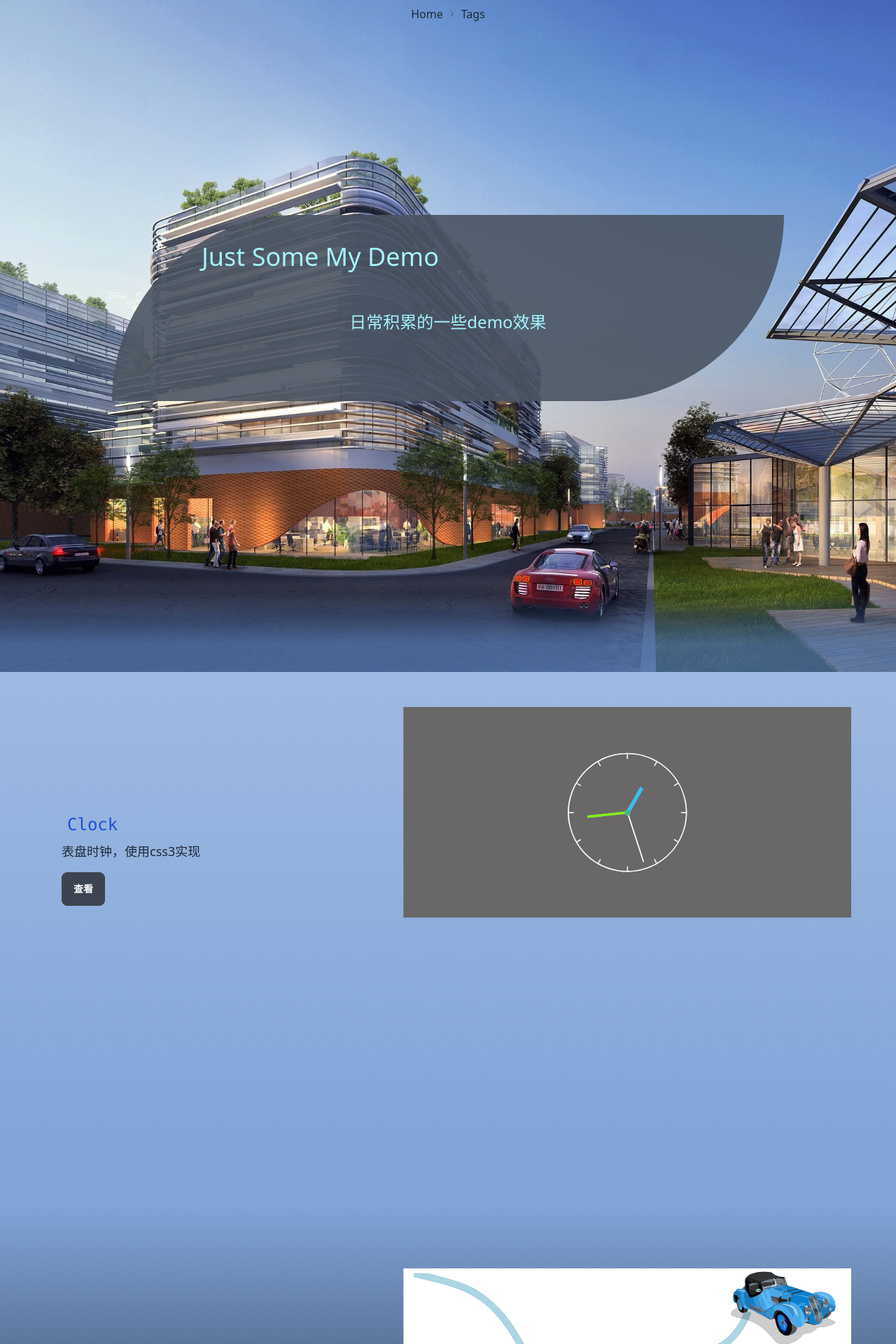
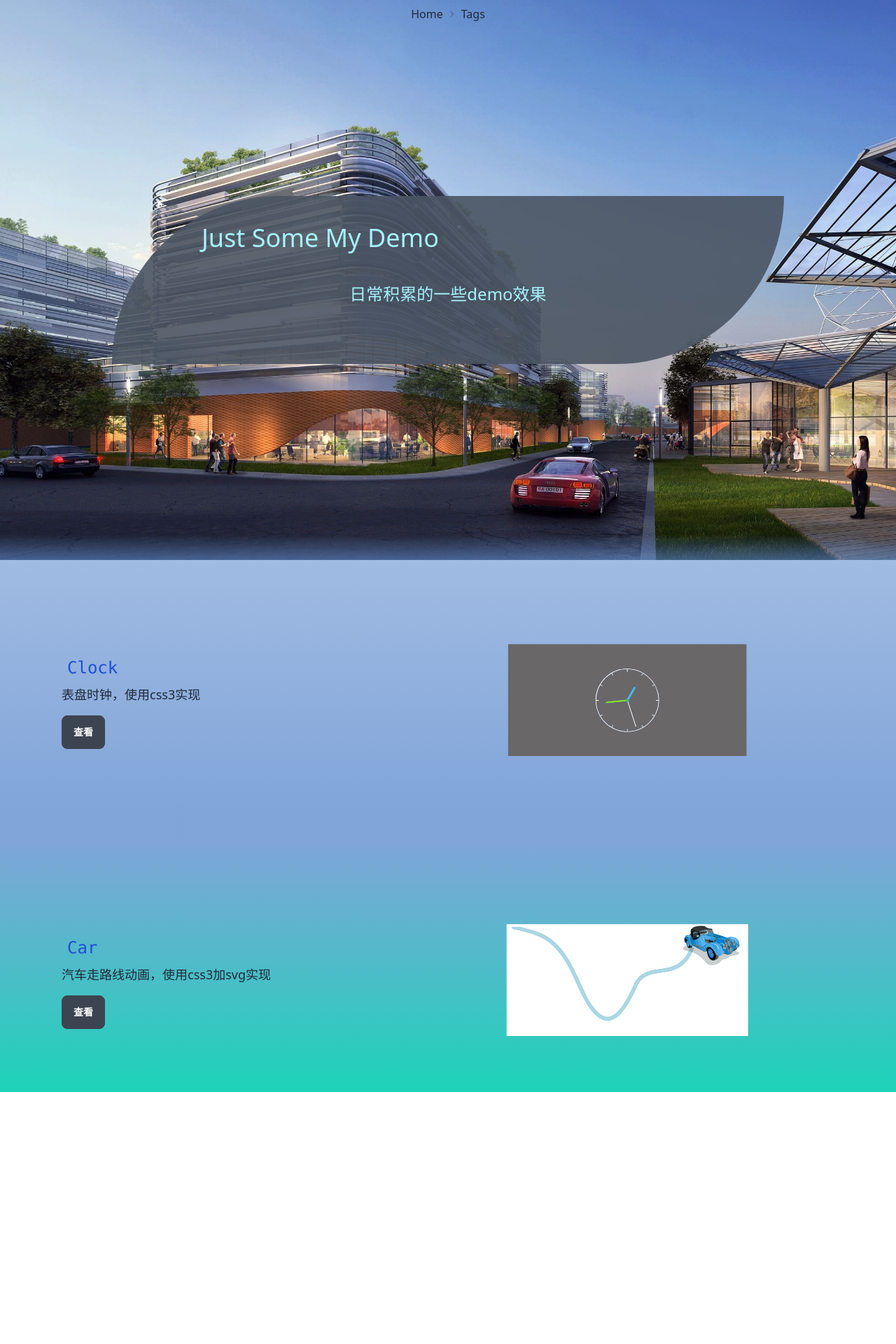
Before and after one commit to fallingink/show-my-demo, a Vue app: page / in a window 1280 px wide. Shown: the top 1920 px of the page at 70% size. After the commit the page ends 1560 px from the top, so only its background shows below. Built offline with nearby package versions, Linux system fonts and the light colour scheme.

Commit message:
fix:修复首页移动端效果

```diff
--- a/src/components/DemoEffect.vue
+++ b/src/components/DemoEffect.vue
@@ -1,5 +1,5 @@
 <template>
-  <div :class="[bgChange(), 'tw-h-screen tw-relative']">
+  <div :class="[bgChange(), demoEffectStyles['demoEffect'],'tw-relative']">
     <transition
       v-show="isShow"
       enter-active-class="animate__animated animate__fadeInLeft"
@@ -7,7 +7,7 @@
     >
       <div
         :class="[
-          'tw-flex tw-flex-col tw-justify-center tw-items-start tw-pl-12 tw-relative tw-left-10 tw-top-16 tw-h-4/5 tw-w-2/3 sm:tw-w-1/2',
+          'tw-flex tw-flex-col tw-justify-center tw-items-start tw-pl-12 tw-relative tw-left-10 tw-top-20 tw-h-4/5 tw-w-2/3 sm:tw-w-1/2',
         ]"
       >
         <div :class="['half']">
--- a/src/components/Hero.vue
+++ b/src/components/Hero.vue
@@ -1,7 +1,9 @@
 <template>
   <div
     :class="[
-      'tw-flex tw-justify-center tw-items-center tw-h-screen tw-text-cyan-200',
+    heroStyles['hero'],
+    'hero',
+      'tw-flex tw-justify-center tw-items-center tw-text-cyan-200 ',
     ]"
   >
     <transition
@@ -37,4 +39,5 @@
 </template>
 <script lang="ts" setup >
 import heroStyles from "../styles/demo/__hero.module.css";
+import "../styles/demo/hero.css";
 </script>
--- a/src/styles/demo/__demoEffect.module.css
+++ b/src/styles/demo/__demoEffect.module.css
@@ -1,9 +1,10 @@
 .demoEffect{
+    height:400px;
     &-bg-first{
         background:linear-gradient(to bottom, rgba(255,255,255,0) 1%,rgba(97, 142, 207,0.6) 10%,rgba(97, 142, 207,0.8));
     }
     &-bg-second{
-        background:linear-gradient(to bottom, rgba(97, 142, 207,0.8) 10% , #000);
+        background:linear-gradient(to bottom, rgba(97, 142, 207,0.8) 10% ,#1cd3b8);
     }
     &-img{
         width:100%;
--- a/src/styles/demo/__hero.module.css
+++ b/src/styles/demo/__hero.module.css
@@ -1,3 +1,6 @@
-.will-animated{
-    will-change: transform animated;
+.will-animated {
+  will-change: transform animated;
 }
+.hero {
+  height: 400px;
+}
--- a/src/styles/demo/__home.module.css
+++ b/src/styles/demo/__home.module.css
@@ -1,6 +1,6 @@
 .home {
     &-img{
-        height: 120vh;
+        height: 500px;
         z-index: -666;
     }
 }
--- /dev/null
+++ b/src/styles/demo/hero.css
@@ -0,0 +1,5 @@
+@media (min-width: 640px) {
+  .hero{
+    height: 90vh;
+  }
+}
--- a/src/views/Home.vue
+++ b/src/views/Home.vue
@@ -10,7 +10,7 @@
       :key="key"
     />
     <img
-      :class="[homeStyles['home-img'], 'tw-absolute tw-top-0 tw-w-full']"
+      :class="[homeStyles['home-img'], 'tw-absolute tw-top-0 tw-w-full sm:tw-h-screen']"
       src="../assets/imgs/homeBg.jpg"
       alt=""
     />
```
